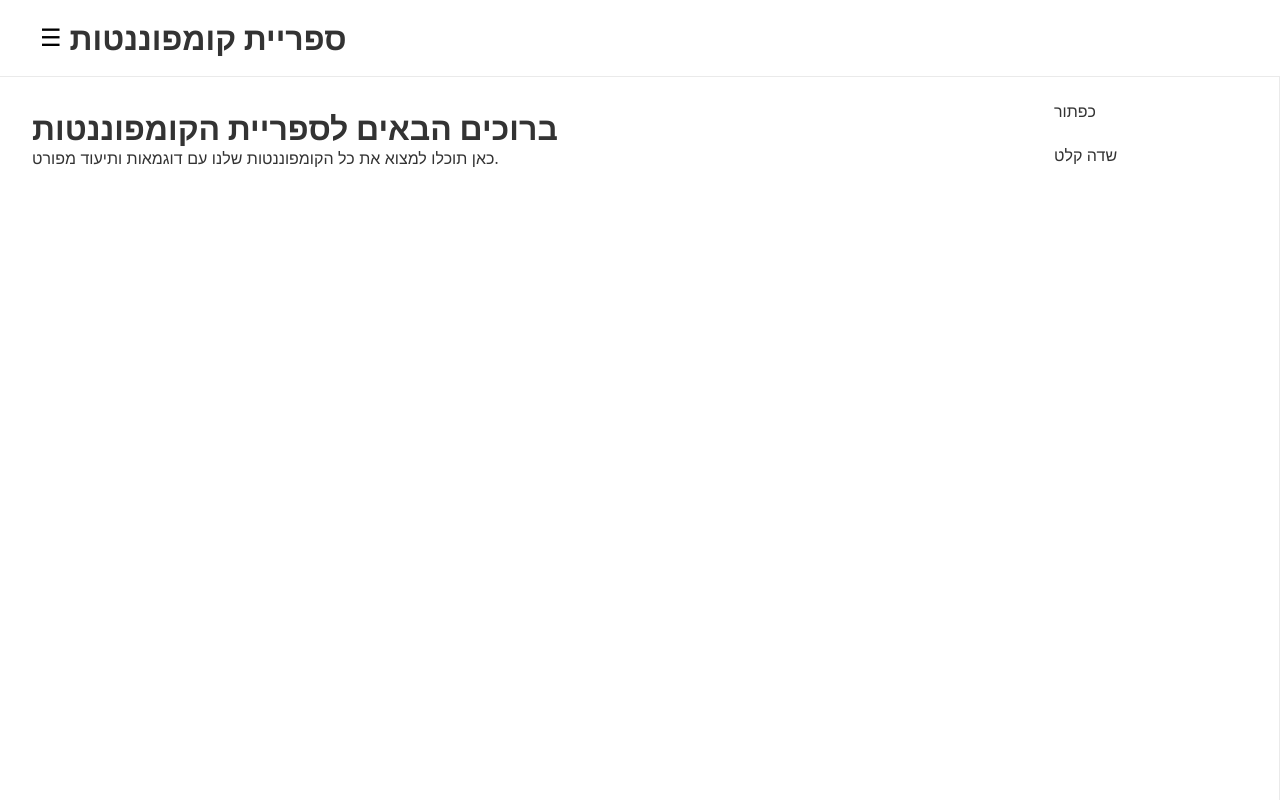
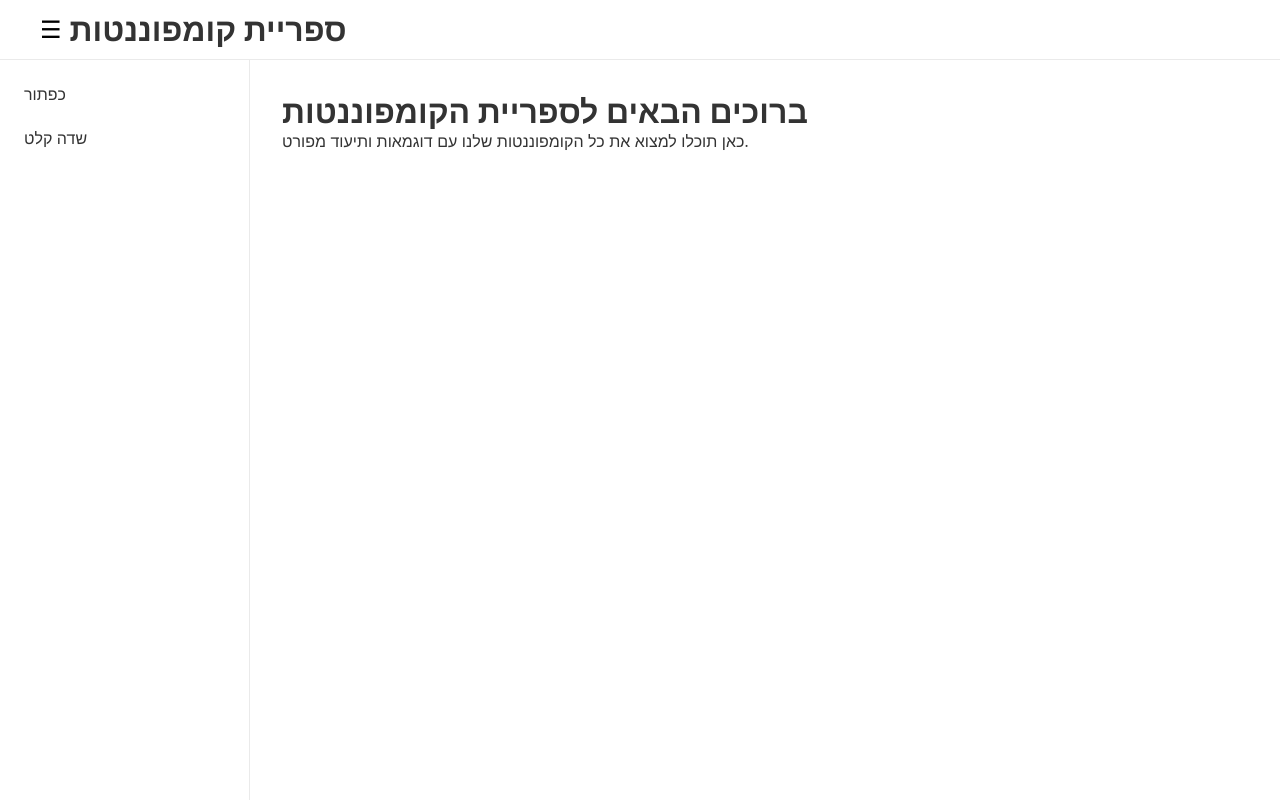
Before and after one commit to chezkin/lb, a React (Vite) app: page / in a window 1280 px wide. Built offline with nearby package versions, Linux system fonts and the light colour scheme.

Commit message:
Refactor styles and layout f

```diff
--- a/src/components/Sidebar.module.scss
+++ b/src/components/Sidebar.module.scss
@@ -3,7 +3,6 @@
   background: #fff;
   border-right: 1px solid #eaeaea;
   padding: 1rem;
-  height: 100%;
   width: 0;
   overflow: hidden;
   transition: width 0.3s ease;
@@ -13,12 +12,13 @@
   }
 
   nav {
+    width: var(--sidebar-width);
     display: flex;
     flex-direction: column;
     gap: 0.5rem;
-    width: var(--sidebar-width);
 
     a {
+      white-space: nowrap;
       padding: 0.5rem;
       text-decoration: none;
       color: inherit;
--- a/src/components/Sidebar.tsx
+++ b/src/components/Sidebar.tsx
@@ -8,6 +8,7 @@ interface SidebarProps {
 
 const Sidebar = ({ isOpen }: SidebarProps) => {
   return (
+    isOpen &&
     <aside className={`${styles.sidebar} ${isOpen ? styles.open : ''}`}>
       <nav>
         {features.map(feature => (
--- a/src/layouts/MainLayout.module.scss
+++ b/src/layouts/MainLayout.module.scss
@@ -1,14 +1,16 @@
 .layout {
+  display: grid;
   min-height: 100vh;
-  display: grid;
-  grid-template-areas:
-    "header header"
-    "main sidebar";
-  grid-template-columns: 1fr auto;
-  grid-template-rows: auto 1fr;
+  grid-template:
+    "header header" 60px
+    "sidebar main" 1fr
+    / 0 1fr;
 
   &.sidebarOpen {
-    grid-template-columns: 1fr var(--sidebar-width);
+    grid-template:
+      "header header" 60px
+      "sidebar main" 1fr
+      / var(--sidebar-width) 1fr;
   }
 }
 
@@ -16,5 +18,4 @@
   grid-area: main;
   padding: 2rem;
   overflow-y: auto;
-  width: 100%;
 }
```
Also changed, not shown: src/components/Header.module.scss (indentation only).
